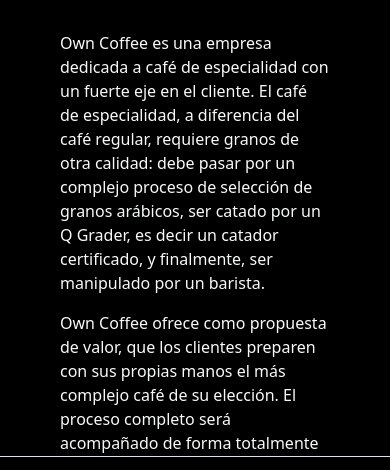
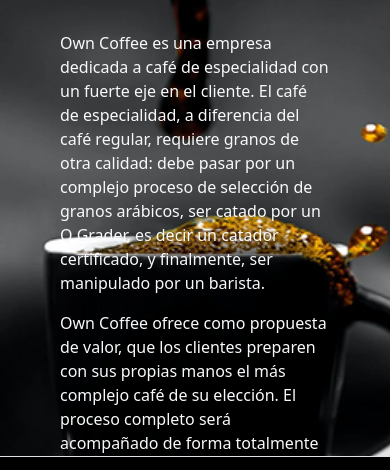
Before and after one commit to gbonfrisco/ownCoffee, a plain HTML site: page assets/pages/sobrenosotros.html in a window 390 px wide. Shown: the part 385-855 px from the top of the page. Drawn offline with nearby package versions, Linux system fonts and the light colour scheme.

Commit message:
agrego un fondo responsive a nosotros.html

```diff
--- a/assets/css/estilos.css
+++ b/assets/css/estilos.css
@@ -126,3 +126,11 @@
   }
 
 }
+
+@media (max-width: 767px){
+  .fondo-Us-small{
+    background:url(../img/about-img.jpeg) no-repeat;
+    background-size: cover;
+    background-position: center;
+  }
+}
--- a/assets/pages/sobrenosotros.html
+++ b/assets/pages/sobrenosotros.html
@@ -44,7 +44,7 @@
      <div class="align-items-center text-center col-md-6 col-xs-12 my-3 fondoNosotros">
 
      </div>
-     <div class="col-md-6 col-xs-0 my-3 pb-5 ">
+     <div class="col-md-6 col-xs-0 my-3 pb-5 fondo-Us-small ">
         <h4 class="text-light mb-5 px-5 text-center"><span class="colorPropio ">OWN </span>COFFEE</h4>
         <p class="text-light px-5">Own Coffee es una empresa dedicada a café de especialidad con un
           fuerte eje en el cliente. El café de especialidad, a diferencia del
```
Also changed, not shown: index.html (+0 -35 lines).
